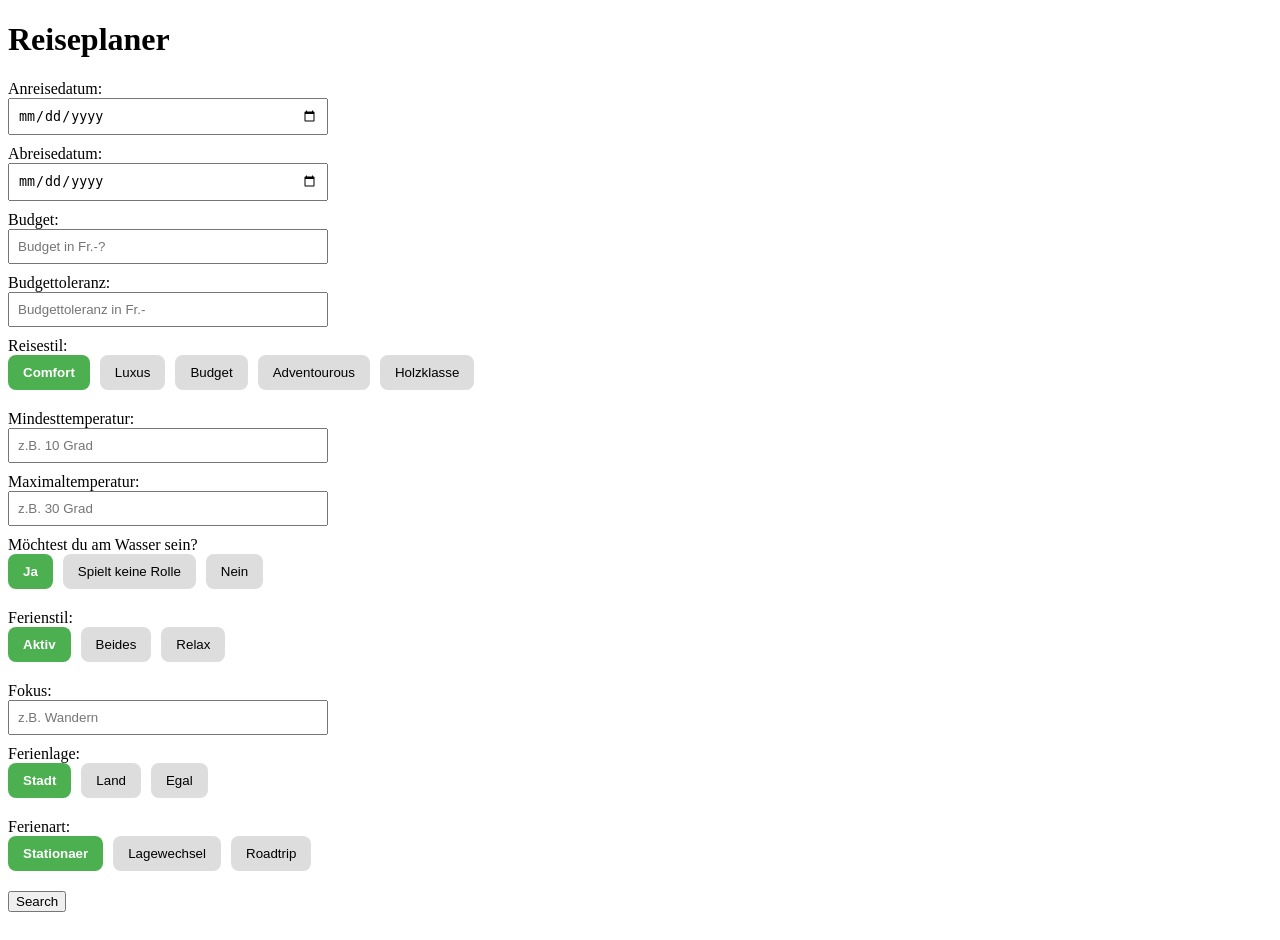
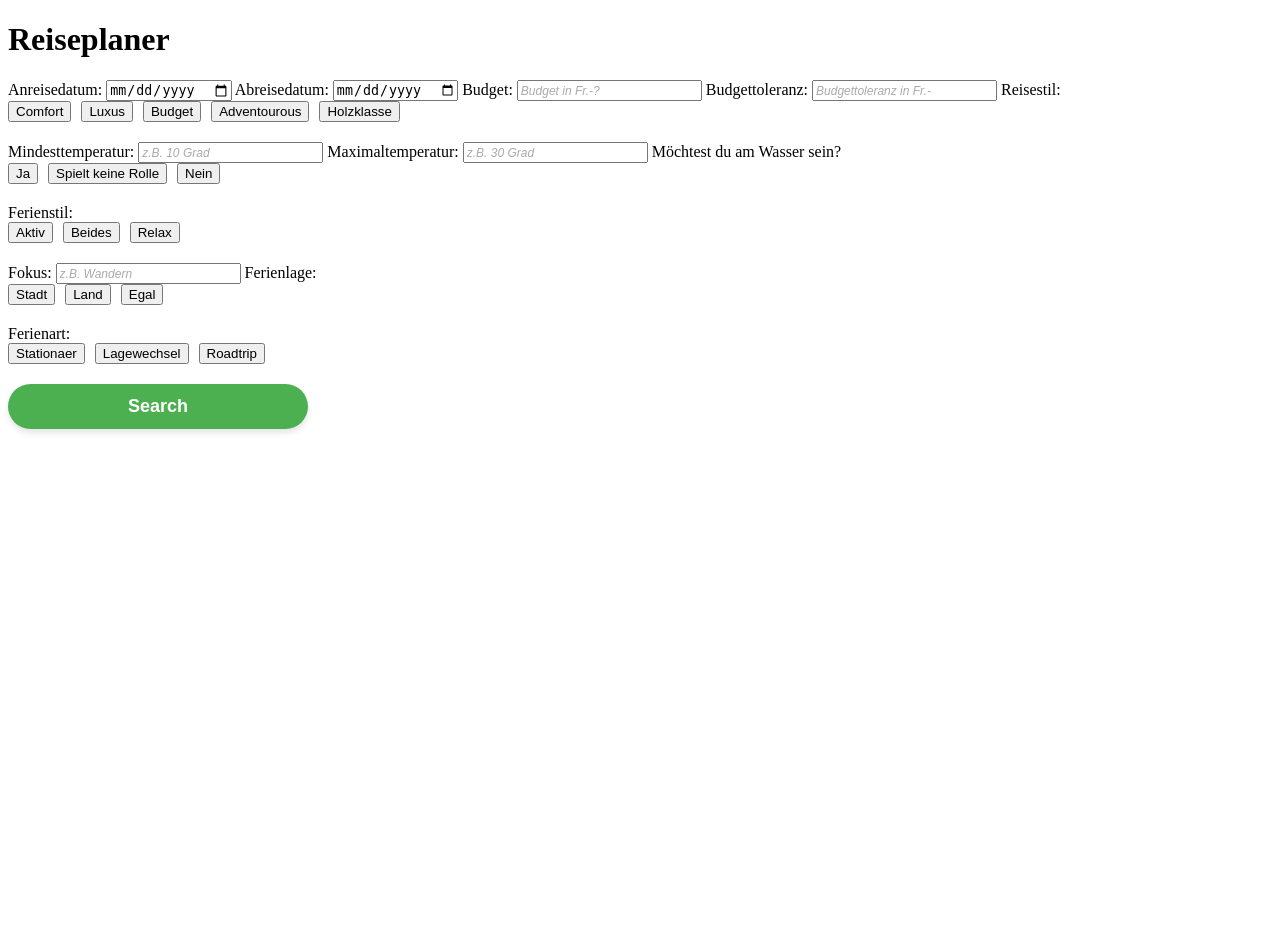
Before and after one commit to NK20-SYS/Frontend_Travel_Planer, a Flask app: page / in a window 1280 px wide. After the commit the page ends 433 px from the top, so only its background shows below. Run offline with Flask 3, Linux system fonts and the light colour scheme.

Commit message:
CSS Angepasst

```diff
--- a/static/css/style.css
+++ b/static/css/style.css
@@ -1,5 +1,136 @@
-/* Karten Layout */
+/*------------------------------------------INPUT TEXT---------------------------*/
+/* Text Inputs Design */
+input [type="text"] {
+    display: block;
+    margin-bottom: 15px;
+    padding: 12px 15px;
+    width: 100%;
+    max-width: 300px;
 
+    /* Form */
+    border: 1px solid #ccc;
+    border-radius: 6px;
+    font-size: 16px;
+
+    /* Farbe & Design */
+    background-color: #fff;
+    transition: all 0.3s ease-in-out;
+}
+
+/* Das Passiert beim aktivieren  */
+input[type="text"]:focus {
+    outline: none;
+    border-color: #4CAF50;
+    box-shadow: 0 0 5px rgba(76, 175, 80, 0.3);
+    background-color: #fafdfa;
+}
+
+/* Styling des Platzhalter-Textes */
+input[type="text"]::placeholder {
+    color: #aaa;
+    font-style: italic;
+    font-size: 0.9em;
+}
+/*--------------------------------------------------------------------------------*/
+
+
+/*------------------------------------------INPUT DATUM---------------------------*/
+/*Datum Inputs Design*/
+input [type="date"] {
+    display: block;
+    margin-bottom: 15px;
+    padding: 10px 15px;
+    width: 100%; /* Passt sich dem Container an */
+    max-width: 300px;
+    /* Form */
+    border: 2px solid #e0e0e0;
+    border-radius: 12px; /* Schöne abgerundete Ecken */
+    font-family: sans-serif;
+    font-size: 14px;
+    /* Farbe */
+    background-color: #ffffff;
+    color: #333;
+    accent-color: #4CAF50; /* Die Farbe des Kalender-Pickers */
+    transition: all 0.3s ease; /* Macht den Übergang beim Klicken weich */
+}
+
+/* Passiert beim aktivieren */
+input[type="date"]:focus {
+    border-color: #4CAF50; /* Rahmen farbe */
+    box-shadow: 0 0 8px rgba(76, 175, 80, 0.2); /* Sanfter grüner Schein */
+    outline: none;
+}
+/*--------------------------------------------------------------------------------*/
+
+
+/*------------------------------------------SEARCH BUTTON---------------------------*/
+/* Search button design */
+#sendBtn {
+    background-color: #4CAF50;
+    color: white;
+    padding: 12px 24px;
+    border: none;
+    border-radius: 50px;
+    font-size: 18px;
+    font-weight: bold;
+    cursor: pointer;
+    transition: all 0.3s ease;
+    box-shadow: 0 4px 6px rgba(0, 0, 0, 0.1);
+    margin-top: 20px;
+    display: block;
+    width: 100%;
+    max-width: 300px;
+}
+
+/* Hover-Effekt: Wird beim Drüberfahren aktiviert */
+#sendBtn:hover {
+    background-color: #45a049;
+    box-shadow: 0 6px 12px rgba(0, 0, 0, 0.15);
+    transform: translateY(-2px);
+}
+
+/* Klick-Effekt */
+#sendBtn:active {
+    transform: translateY(0);
+    box-shadow: 0 2px 4px rgba(0, 0, 0, 0.1);
+}
+/*--------------------------------------------------------------------------------*/
+
+
+/*------------------------------------------INPUT LEISTEN---------------------------*/
+/*Auswahl Leisten Design*/
+.travel-style-bar {
+    display: flex;
+    gap: 10px;
+    margin-bottom: 20px;
+}
+
+/*Button nicht aktiviert, Design*/
+.toggle-btn {
+    padding: 10px 15px;
+    border: none;
+    background: #5cbff5;
+    border-radius: 8px;
+    cursor: pointer;
+    transition: 0.2s;
+}
+
+/*Button Design beim Hover*/
+.toggle-btn:hover {
+    background: #214c61;
+}
+
+/*Button Design bei aktivierung*/
+.toggle-btn.active {
+    background: #dc0909;
+    color: #ffffff;
+    font-weight: bold;
+}
+/*--------------------------------------------------------------------------------*/
+
+
+/*------------------------------------------3-VORSCHLÄGE---------------------------*/
+/* Vorschläge Layout */
 #result {
     display: flex;
     gap: 15px;
@@ -41,28 +173,23 @@
     box-sizing: border-box; /* SEHR WICHTIG: Padding wird in die Breite eingerechnet */
 }
 
-.card {
-    background: lightskyblue;
-    padding: 20px;
-    border-radius: 50px;
-    box-shadow: 0 4px 10px rgba(0, 0, 0, 0.5);
-    width: 400px;
-    transition: transform 0.5s ease;
+/*Text Inhalt der Detail anzeige*/
+.text-inhalt {
+    flex: 1; /* Der Textbereich füllt den Großteil der Breite aus */
 }
 
-.card:hover {
-    transform: translateY(-5px);
+/*Bild der Detail anzeige*/
+.reise-bild-rechts {
+    width: 600px; /* Feste Breite für das Bild */
+    height: auto; /* Automatische Höhe für das Bild */
+    object-fit: cover; /* WICHTIG: Bild wird nicht verzerrt, sondern passend beschnitten */
+    border-radius: 8px; /* Optionale abgerundete Ecken für das Bild */
 }
+/*--------------------------------------------------------------------------------*/
 
-/* Inputs */
-input {
-    display: block;
-    margin-bottom: 10px;
-    padding: 8px;
-    width: 300px;
-}
 
-/* Loading */
+/*------------------------------------------LADE BALKEN---------------------------*/
+/* Loading Anzeige */
 #loading {
     display: none;
     margin-top: 20px;
@@ -102,105 +232,3 @@
         left: 100%;
     }
 }
-
-
-.travel-style-bar {
-    display: flex;
-    gap: 10px;
-    margin-bottom: 20px;
-}
-
-.style-btn {
-    padding: 10px 15px;
-    border: none;
-    background: #ddd;
-    border-radius: 8px;
-    cursor: pointer;
-    transition: 0.2s;
-}
-
-.style-btn:hover {
-    background: #bbb;
-}
-
-.style-btn.active {
-    background: #4CAF50;
-    color: white;
-    font-weight: bold;
-}
-
-.wasser-btn {
-    padding: 10px 15px;
-    border: none;
-    background: #ddd;
-    border-radius: 8px;
-    cursor: pointer;
-    transition: 0.2s;
-}
-
-.wasser-btn:hover {
-    background: #bbb;
-}
-
-.wasser-btn.active {
-    background: #4CAF50;
-    color: white;
-    font-weight: bold;
-}
-
-.ferienstil-btn {
-    padding: 10px 15px;
-    border: none;
-    background: #ddd;
-    border-radius: 8px;
-    cursor: pointer;
-    transition: 0.2s;
-}
-
-.ferienstil-btn:hover {
-    background: #bbb;
-}
-
-.ferienstil-btn.active {
-    background: #4CAF50;
-    color: white;
-    font-weight: bold;
-}
-
-.ferienlage-btn {
-    padding: 10px 15px;
-    border: none;
-    background: #ddd;
-    border-radius: 8px;
-    cursor: pointer;
-    transition: 0.2s;
-}
-
-.ferienlage-btn:hover {
-    background: #bbb;
-}
-
-.ferienlage-btn.active {
-    background: #4CAF50;
-    color: white;
-    font-weight: bold;
-}
-
-.ferienart-btn {
-    padding: 10px 15px;
-    border: none;
-    background: #ddd;
-    border-radius: 8px;
-    cursor: pointer;
-    transition: 0.2s;
-}
-
-.ferienart-btn:hover {
-    background: #bbb;
-}
-
-.ferienart-btn.active {
-    background: #4CAF50;
-    color: white;
-    font-weight: bold;
-}
```
Also changed, not shown: other parts of static/css/style.css (+21 -17 lines).
